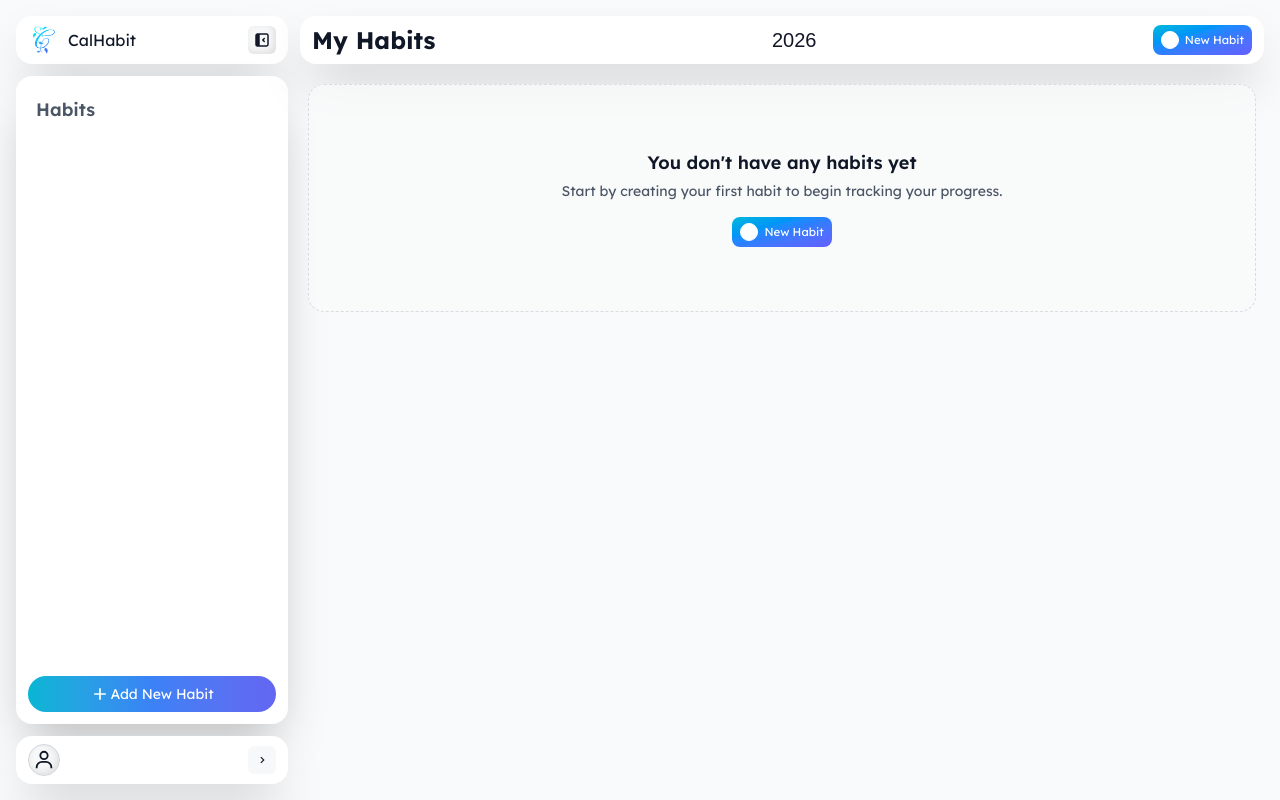
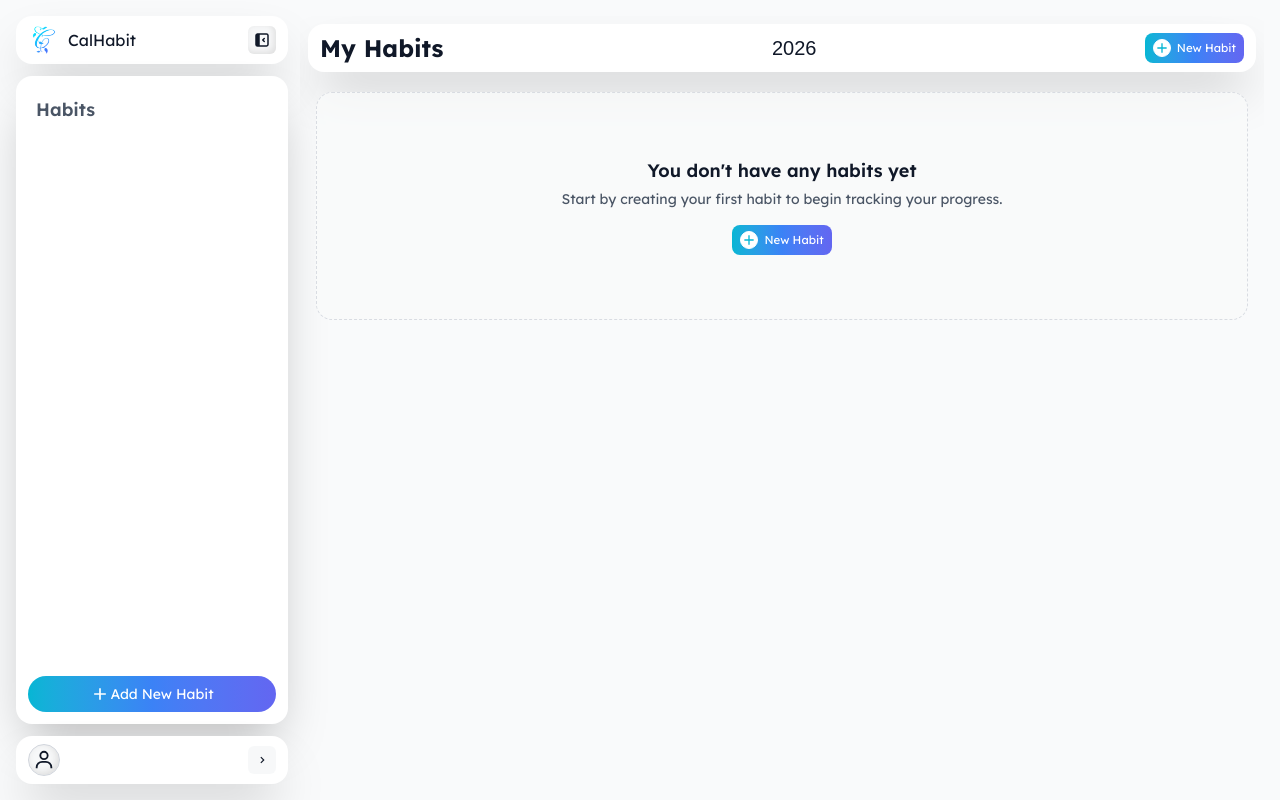
Before and after one commit to mamebb2023/cal-habit, a Next.js app: page /habits in a window 1280 px wide. Built offline with nearby package versions, Linux system fonts and the light colour scheme; a web font is replaced by a local one.

Commit message:
f finish up habbits pages

```diff
--- a/app/(pages)/habits/page.tsx
+++ b/app/(pages)/habits/page.tsx
@@ -19,7 +19,9 @@ const Page = () => {
   const { user } = useUserContext();
   const [addHabit, setAddHabit] = useState(false);
   const [habitName, setHabitName] = useState("");
-  const [habits, setHabits] = useState<{
+
+  const [habits, setHabits] = useState<
+    {
       _id: string;
       user_id: string;
       habit_name: string;
@@ -45,6 +47,7 @@ const Page = () => {
   const fetchHabits = useCallback(async () => {
     const loggedInUser = getUserFromToken();
     if (!loggedInUser) return;
+
     try {
       const res = await fetch(`/api/habits/get?user_id=${loggedInUser._id}`);
       if (res.ok) {
@@ -74,12 +77,14 @@ const Page = () => {
     status: "done" | "undone";
   }) => {
     if (!user) return null;
+
     try {
       const response = await fetch("/api/habits/update-day-status", {
         method: "POST",
         headers: { "Content-Type": "application/json" },
         body: JSON.stringify({ user_id: user._id, habit_id, day, month, year, status }),
       });
+
       if (response.ok) {
         const data = await response.json();
         toast.success(`${data.message} Day ${day} status updated to ${status}.`);
@@ -93,17 +98,21 @@ const Page = () => {
   const handleCreateHabit = async () => {
     setAddHabit(false);
     if (!user) return null;
+
     try {
       const trimmedHabitName = habitName.trim();
+
       if (!trimmedHabitName) {
         toast.error("Habit name cannot be empty.");
         return;
       }
+
       const response = await fetch("/api/habits/create", {
         method: "POST",
         headers: { "Content-Type": "application/json" },
         body: JSON.stringify({ user_id: user._id, habit_name: trimmedHabitName }),
       });
+
       if (response.ok) {
         const data = await response.json();
         toast.success(data.message);
@@ -127,16 +136,17 @@ const Page = () => {
         )}
       </AnimatePresence>
 
-      <div className="relative flex flex-col gap-3">
+      {/* MAIN WRAPPER MUST HAVE HEIGHT */}
+      <div className="relative flex flex-col gap-3 h-screen overflow-y-auto p-2">
         {/* habits title */}
-        <div className="px-3 py-2 bg-white rounded-2xl shadow-2xl flex items-center justify-between">
+        <div className="px-3 py-2 bg-white rounded-2xl shadow-2xl flex items-center justify-between shrink-0">
           <h1 className="text-2xl font-bold text-gray-900">My Habits</h1>
           <p className={`text-xl ${font.className}`}>{currentYear}</p>
           <AddHabitBtn onClick={() => setAddHabit(true)} />
         </div>
 
-        {/* habits container */}
-        <div className="flex justify-center md:justify-start flex-wrap gap-3 p-2 overflow-y-auto">
+        <div className="flex-1 overflow-y-auto pb-5">
+          <div className="flex justify-center md:justify-start flex-wrap gap-3 p-2">
             {habits.length === 0 ? (
               <div className="w-full py-16 flex flex-col items-center justify-center text-center rounded-2xl border border-dashed border-gray-300/80 bg-gray-50/80">
                 <p className="text-lg font-semibold text-gray-900">
@@ -179,7 +189,10 @@ const Page = () => {
 
                       <div className="grid grid-cols-7 text-center font-semibold mb-1">
                         {days.map((day) => (
-                        <div key={day} className="p-1 text-color-tertiary text-[0.8em]">
+                          <div
+                            key={day}
+                            className="p-1 text-color-tertiary text-[0.8em]"
+                          >
                             {day}
                           </div>
                         ))}
@@ -242,6 +255,7 @@ const Page = () => {
                                       >
                                         <BsCheck size={16} />
                                       </div>
+
                                       <div
                                         className="size-6 flex-center p-1 rounded-full text-[.7em] cursor-pointer bg-red-400 hover:bg-red-500 transition text-white"
                                         onClick={() =>
@@ -290,6 +304,7 @@ const Page = () => {
             )}
           </div>
         </div>
+      </div>
     </>
   );
 };
--- a/app/globals.css
+++ b/app/globals.css
@@ -31,7 +31,7 @@
   }
 
   .bg-gradient {
-    @apply bg-linear-to-br from-cyan-500 via-blue-500 to-indigo-500 text-white;
+    @apply bg-linear-to-br from-cyan-500 via-blue-500 to-indigo-500;
   }
 }
 
--- a/components/SideBar.tsx
+++ b/components/SideBar.tsx
@@ -122,6 +122,7 @@ const SideBar = () => {
       <AnimatePresence>
         {logoutPrompt && (
           <AreYouSurePrompt
+            actionText="Logout"
             title="Are you sure you want to logout?"
             onClose={() => setLogoutPrompt(false)}
             onDelete={logout}
@@ -139,7 +140,7 @@ const SideBar = () => {
         )}
       </AnimatePresence>
 
-      <div className={`${collapsed ? "w-14" : "w-68"} relative flex flex-col justify-between gap-3 md:h-full transition-all duration-300 ease-in-out`}>
+      <div className={`${collapsed ? "w-14" : "w-68"} hidden relative md:flex flex-col justify-between gap-3 md:h-full transition-all duration-300 ease-in-out`}>
         {/* logo and collapse */}
         <div className={`flex items-center justify-between gap-3 px-3 py-2 bg-white rounded-2xl shadow-2xl`}>
           <AnimatePresence>
--- a/components/modals/AddHabitBtn.tsx
+++ b/components/modals/AddHabitBtn.tsx
@@ -8,13 +8,13 @@ interface Props {
 const AddHabitBtn = ({ onClick }: Props) => {
   return (
     <div
-      className="px-2 py-1.5 flex gap-1.5 items-center bg-gradient hover:bg-gray-500/10 rounded-lg cursor-pointer transition group"
+      className="px-2 py-1.5 flex gap-1.5 items-center bg-gradient-to-r from-color-primary via-color-secondary to-color-tertiary hover:bg-gray-500/10 rounded-lg cursor-pointer transition group"
       onClick={onClick}
     >
-      <div className="flex-center text-white border border-white bg-white rounded-full size-4 transition group-hover:bg-transparent p-2">
+      <div className="flex-center bg-white rounded-full border border-white transition group-hover:bg-transparent">
         <BiPlus className="text-color-primary group-hover:text-white" />
       </div>
-      <p className={`text-[.72em]`}>New Habit</p>
+      <p className={`text-[.72em] text-white`}>New Habit</p>
     </div>
   );
 };
--- a/components/modals/AreYouSurePrompt.tsx
+++ b/components/modals/AreYouSurePrompt.tsx
@@ -6,9 +6,10 @@ interface Props {
   title: string;
   onClose: () => void;
   onDelete: () => void;
+  actionText: string;
 }
 
-const AreYouSurePrompt = ({ title, onClose, onDelete }: Props) => {
+const AreYouSurePrompt = ({ title, onClose, onDelete, actionText }: Props) => {
   return (
     <motion.div
       initial={{ opacity: 0 }}
@@ -56,7 +57,7 @@ const AreYouSurePrompt = ({ title, onClose, onDelete }: Props) => {
               onClick={onDelete}
               className="cursor-pointer flex-1 px-4 py-2.5 rounded-xl text-sm font-semibold text-white bg-rose-500 hover:bg-rose-600 active:scale-95 transition-all"
             >
-              Log out
+              {actionText}
             </button>
           </div>
         </div>
```
Also changed, not shown: app/(pages)/habits/[habit_id]/page.tsx (+20 -11 lines). Lines whose indentation alone changed are shown as unchanged.
